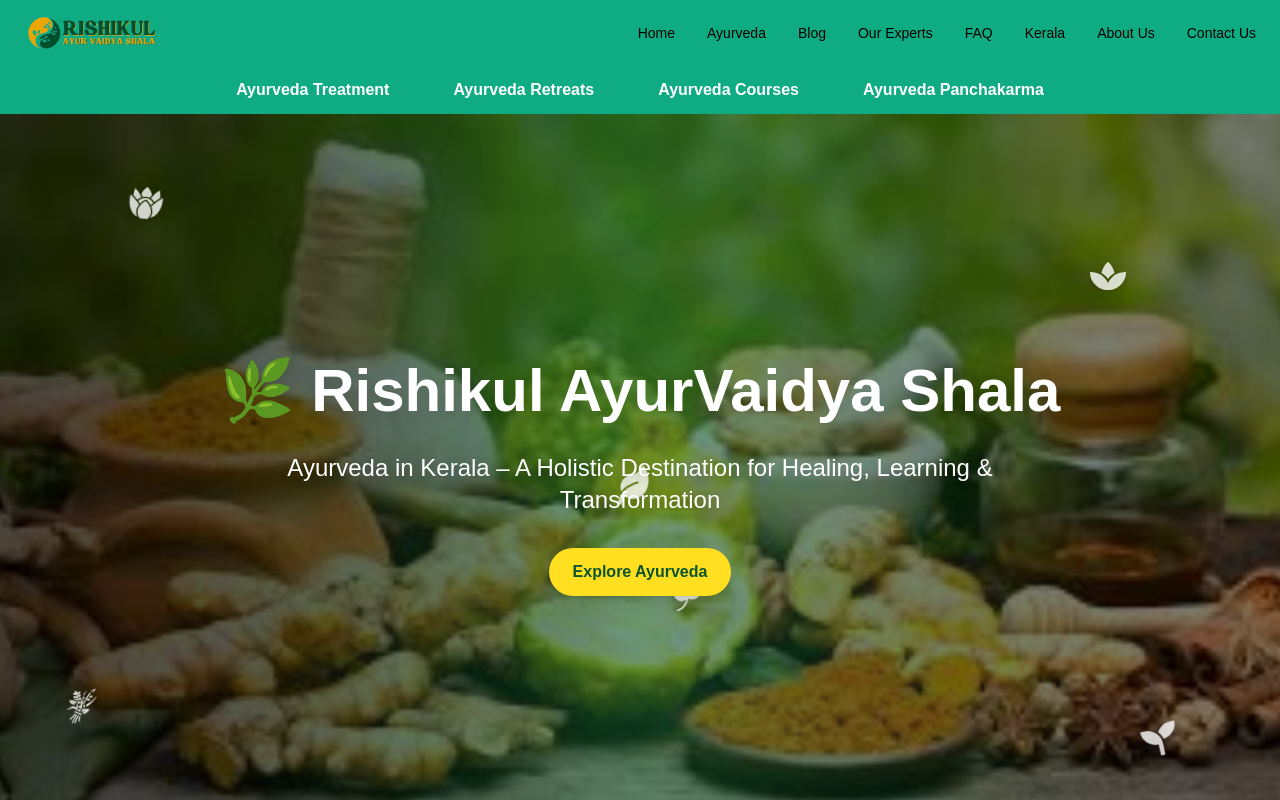
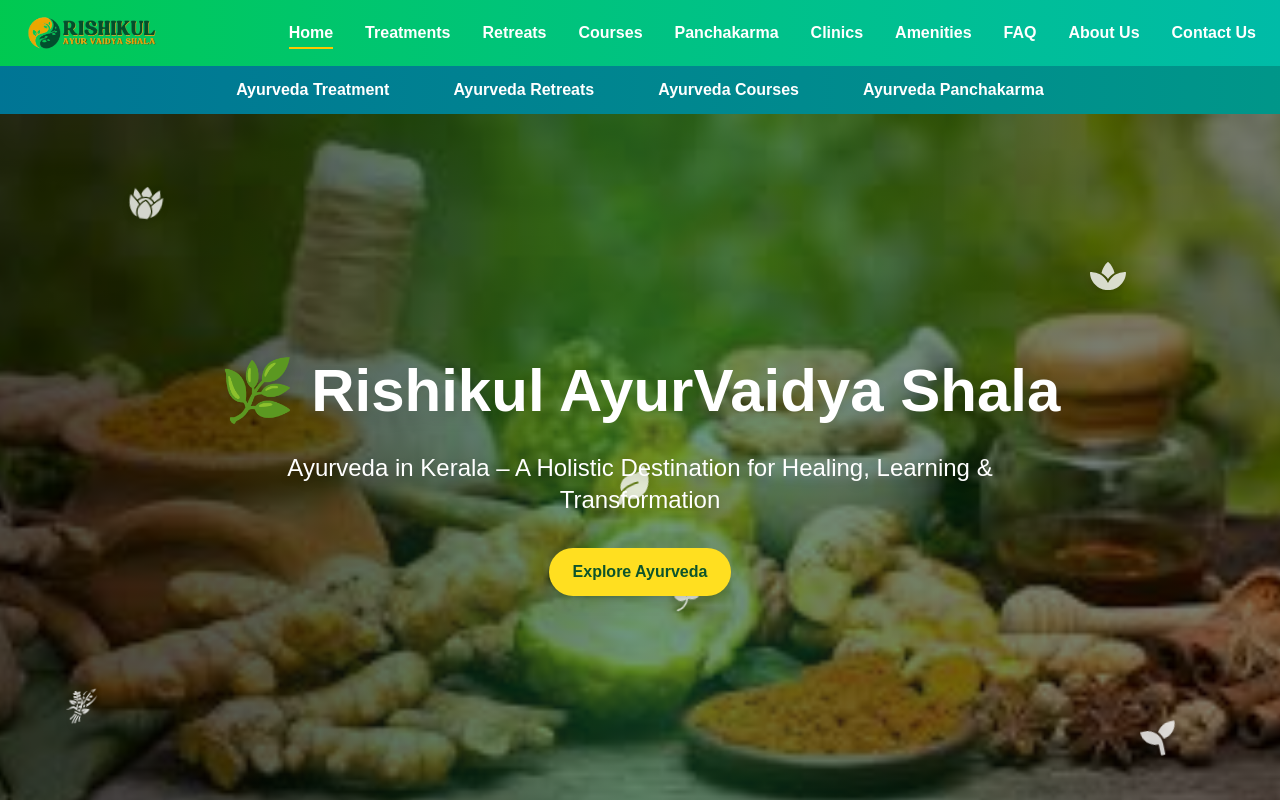
Before and after one commit to SanthoshKumar020/ayurvaidyashala, a Next.js app: page / in a window 1280 px wide. Shown: the top 800 px of the page. Built offline with nearby package versions, Linux system fonts and the light colour scheme.

Commit message:
Update Header.tsx

```diff
--- a/components/Header/Header.tsx
+++ b/components/Header/Header.tsx
@@ -9,33 +9,32 @@
   const [openDropdown, setOpenDropdown] = useState<string | null>(null);
 
   return (
-    <header className="shadow-md w-full">
-      {/* Top Menu */}
-      <div
-        className="py-4 px-6 flex justify-between items-center max-w-7xl mx-auto"
-        style={{ backgroundColor: '#0fab83' }}
-      >
+    <header className="w-full shadow-md">
+      {/* Top Menu Bar */}
+      <div className="py-4 px-6 flex justify-between items-center max-w-7xl mx-auto bg-gradient-to-r from-green-500 to-teal-500">
         <Link href="/">
           <Image src="/weblogo.png" alt="Rishikul Logo" width={140} height={60} />
         </Link>
 
-        <nav className="hidden md:flex gap-8 text-sm font-medium text-black">
-          <Link href="/">Home</Link>
-          <Link href="#">Ayurveda</Link>
-          <Link href="#">Blog</Link>
-          <Link href="#">Our Experts</Link>
+        <nav className="hidden md:flex gap-8 text-white font-semibold text-base">
+          <Link href="/" className="relative group">
+            <span className="group-hover:text-yellow-400">Home</span>
+            <span className="absolute left-0 -bottom-1 w-full h-0.5 bg-yellow-400 scale-x-100 transition-transform origin-left" />
+          </Link>
+          <Link href="#">Treatments</Link>
+          <Link href="#">Retreats</Link>
+          <Link href="#">Courses</Link>
+          <Link href="#">Panchakarma</Link>
+          <Link href="#">Clinics</Link>
+          <Link href="#">Amenities</Link>
           <Link href="#">FAQ</Link>
-          <Link href="#">Kerala</Link>
           <Link href="#">About Us</Link>
           <Link href="#">Contact Us</Link>
         </nav>
       </div>
 
-      {/* Dropdown bar */}
-      <div
-        className="w-full py-3"
-        style={{ backgroundColor: openDropdown ? '#fde047' : '#0fab83', transition: 'background 0.3s' }}
-      >
+      {/* Dropdown Bar */}
+      <div className="w-full py-3 bg-gradient-to-r from-cyan-700 to-teal-600 transition-colors duration-300">
         <div className="flex justify-center gap-10 flex-wrap text-white font-semibold text-base max-w-7xl mx-auto">
           {dropdowns.map((item) => (
             <Dropdown
```
